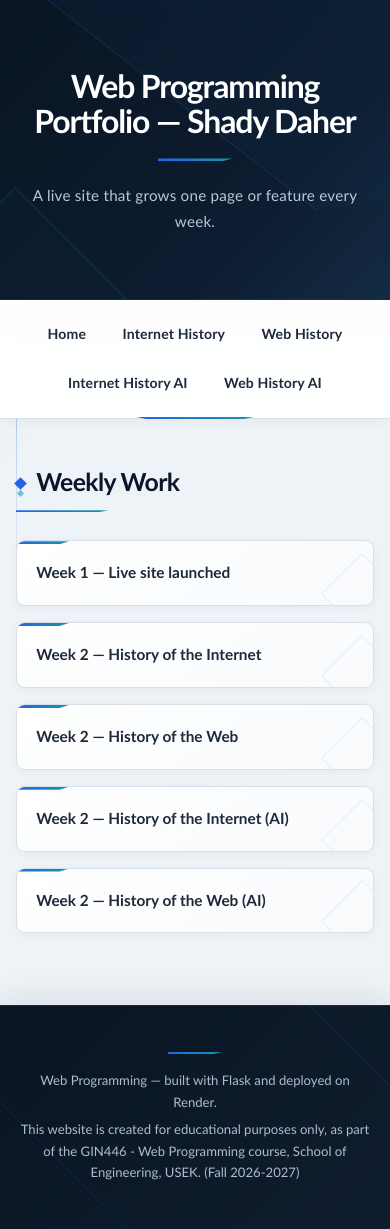
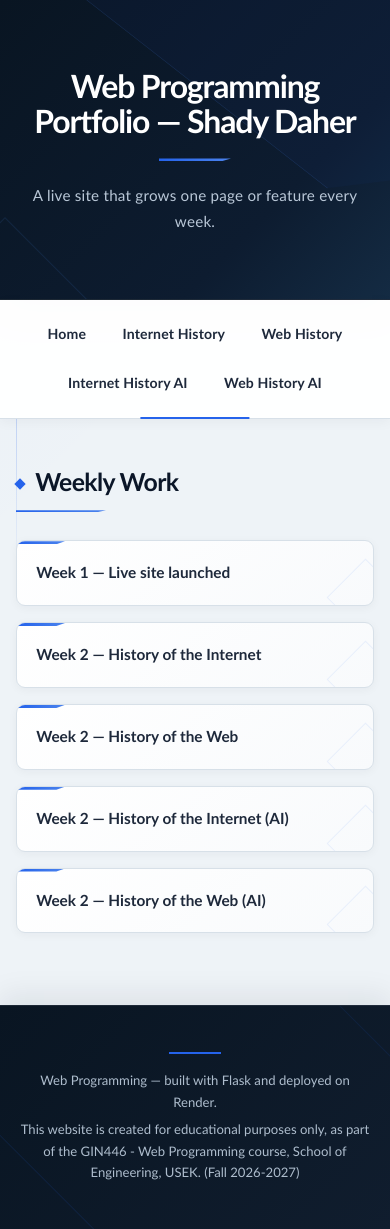
Before and after one commit to shady-daher/web-programming-site, a Flask app: page / in a window 390 px wide. Run offline with Flask 3, Linux system fonts and the light colour scheme.

```diff
--- a/static/style.css
+++ b/static/style.css
@@ -1,20 +1,15 @@
 /* =========================================================
    GIN446 WEB PROGRAMMING PORTFOLIO
-   Formal Engineering / Futuristic Technology Design
-   CSS-only redesign
+   Formal Engineering / Modern Technology Design
    ========================================================= */
 
 :root {
-    /* Core palette */
     --primary: #2563eb;
     --primary-dark: #1d4ed8;
 
     --navy: #0b1628;
     --navy-soft: #14243a;
     --charcoal: #1e293b;
-
-    --secondary-accent: #1597a5;
-    --secondary-accent-soft: #e9f7f8;
 
     --text: #263548;
     --muted-text: #68788b;
@@ -26,9 +21,8 @@
     --border: #d7e0e8;
     --border-strong: #c2cfdb;
 
-    /* Restrained gradients */
     --gradient-header:
-        linear-gradient(135deg, #091522 0%, #0d1c30 68%, #132b43 100%);
+        linear-gradient(135deg, #091522 0%, #0d1c30 70%, #142b43 100%);
 
     --gradient-footer:
         linear-gradient(135deg, #091522 0%, #101d2e 100%);
@@ -37,9 +31,8 @@
         linear-gradient(145deg, #ffffff 0%, #f8fafc 100%);
 
     --gradient-accent:
-        linear-gradient(90deg, #2563eb, #1597a5);
+        linear-gradient(90deg, #2563eb, #4b83ed);
 
-    /* Typography */
     --font-main:
         "Avenir Next",
         "Century Gothic",
@@ -101,7 +90,7 @@ body {
         linear-gradient(
             135deg,
             rgba(37, 99, 235, 0.025),
-            transparent 32%
+            transparent 35%
         ),
         var(--background);
 
@@ -166,29 +150,25 @@ body > header {
 }
 
 
-/* Large restrained geometric background plane */
+/* Subtle geometric background */
 
 body > header::before {
     content: "";
+
     position: absolute;
-    z-index: -2;
+    z-index: -1;
 
-    width: 440px;
-    height: 440px;
+    width: 420px;
+    height: 420px;
 
     top: -270px;
     right: -170px;
 
-    border: 1px solid rgba(75, 150, 230, 0.16);
+    border: 1px solid rgba(75, 130, 220, 0.14);
 
     transform: rotate(38deg);
 
-    background:
-        linear-gradient(
-            135deg,
-            rgba(37, 99, 235, 0.08),
-            rgba(21, 151, 165, 0.025)
-        );
+    background: rgba(37, 99, 235, 0.035);
 
     clip-path: polygon(
         18% 0,
@@ -201,24 +181,23 @@ body > header::before {
 }
 
 
-/* Secondary geometric structure */
+/* Small lower geometric detail */
 
 body > header::after {
     content: "";
+
     position: absolute;
     z-index: -1;
 
-    width: 180px;
-    height: 180px;
+    width: 130px;
+    height: 130px;
 
-    left: -75px;
-    bottom: -105px;
+    left: -60px;
+    bottom: -75px;
 
-    border: 1px solid rgba(21, 151, 165, 0.2);
+    border: 1px solid rgba(75, 130, 220, 0.13);
 
     transform: rotate(45deg);
-
-    background: rgba(21, 151, 165, 0.025);
 }
 
 
@@ -239,13 +218,14 @@ body > header h1 {
 }
 
 
-/* Small geometric line underneath title */
+/* Accent beneath title */
 
 body > header h1::after {
     content: "";
+
     display: block;
 
-    width: 74px;
+    width: 72px;
     height: 3px;
 
     margin: 1.25rem auto 1.35rem;
@@ -312,19 +292,12 @@ body > nav::before {
     left: 50%;
     bottom: -1px;
 
-    width: min(180px, 30%);
+    width: min(160px, 28%);
     height: 2px;
 
     transform: translateX(-50%);
 
-    background: var(--gradient-accent);
-
-    clip-path: polygon(
-        0 0,
-        100% 0,
-        92% 100%,
-        8% 100%
-    );
+    background: var(--primary);
 }
 
 
@@ -418,18 +388,15 @@ main::before {
     left: 0;
 
     width: 1px;
-    height: 180px;
+    height: 170px;
 
     background:
         linear-gradient(
             to bottom,
-            rgba(37, 99, 235, 0.28),
+            rgba(37, 99, 235, 0.22),
             transparent
         );
 }
-
-
-/* Main sections */
 
 main > section {
     position: relative;
@@ -469,21 +436,18 @@ main > section > header h2::before {
 
     display: inline-block;
 
-    width: 9px;
-    height: 9px;
+    width: 8px;
+    height: 8px;
 
     margin: 0 0.7rem 0.15rem 0;
 
     background: var(--primary);
 
     transform: rotate(45deg);
-
-    box-shadow:
-        7px 7px 0 -2px rgba(21, 151, 165, 0.55);
 }
 
 
-/* Heading underline */
+/* Heading accent line */
 
 main > section > h2::after,
 main > section > header h2::after {
@@ -491,7 +455,7 @@ main > section > header h2::after {
 
     display: block;
 
-    width: 92px;
+    width: 90px;
     height: 2px;
 
     margin-top: 0.85rem;
@@ -678,20 +606,11 @@ main aside::after {
     top: 0;
     right: 0;
 
-    width: 28px;
-    height: 28px;
+    width: 24px;
+    height: 24px;
 
-    border-top: 1px solid rgba(21, 151, 165, 0.35);
-    border-right: 1px solid rgba(21, 151, 165, 0.35);
-
-    clip-path: polygon(
-        0 0,
-        100% 0,
-        100% 100%,
-        70% 100%,
-        70% 30%,
-        0 30%
-    );
+    border-top: 1px solid rgba(37, 99, 235, 0.25);
+    border-right: 1px solid rgba(37, 99, 235, 0.25);
 }
 
 
@@ -764,11 +676,10 @@ main > section:first-child > ul {
 }
 
 
-/* Technical portfolio tile */
+/* Weekly Work tile */
 
 main > section:first-child > ul > li {
     position: relative;
-    isolation: isolate;
     overflow: hidden;
 
     min-width: 0;
@@ -789,18 +700,17 @@ main > section:first-child > ul > li {
 }
 
 
-/* Thin top accent */
+/* Tile accent */
 
 main > section:first-child > ul > li::before {
     content: "";
 
     position: absolute;
-    z-index: -1;
 
     top: 0;
     left: 0;
 
-    width: 52px;
+    width: 48px;
     height: 3px;
 
     background: var(--gradient-accent);
@@ -816,26 +726,24 @@ main > section:first-child > ul > li::before {
 }
 
 
-/* Small geometric corner */
+/* Very subtle corner shape */
 
 main > section:first-child > ul > li::after {
     content: "";
 
     position: absolute;
 
-    right: -18px;
-    bottom: -18px;
+    right: -20px;
+    bottom: -20px;
 
-    width: 58px;
-    height: 58px;
+    width: 55px;
+    height: 55px;
 
-    border: 1px solid rgba(37, 99, 235, 0.09);
+    border: 1px solid rgba(37, 99, 235, 0.08);
 
     transform: rotate(45deg);
 }
 
-
-/* Weekly tile hover */
 
 main > section:first-child > ul > li:hover {
     transform: translateY(-3px);
@@ -939,19 +845,16 @@ body > footer::before {
     position: absolute;
     z-index: -1;
 
-    width: 230px;
-    height: 230px;
+    width: 190px;
+    height: 190px;
 
-    left: -115px;
-    bottom: -150px;
+    left: -100px;
+    bottom: -130px;
 
-    border: 1px solid rgba(37, 99, 235, 0.15);
+    border: 1px solid rgba(37, 99, 235, 0.12);
 
     transform: rotate(45deg);
 }
-
-
-/* Footer right detail */
 
 body > footer::after {
     content: "";
@@ -959,13 +862,13 @@ body > footer::after {
     position: absolute;
     z-index: -1;
 
-    width: 150px;
-    height: 150px;
+    width: 100px;
+    height: 100px;
 
-    right: -75px;
-    top: -100px;
+    right: -50px;
+    top: -70px;
 
-    border: 1px solid rgba(21, 151, 165, 0.14);
+    border: 1px solid rgba(37, 99, 235, 0.1);
 
     transform: rotate(45deg);
 }
@@ -983,26 +886,19 @@ body > footer p {
 }
 
 
-/* Small footer accent */
+/* Footer accent */
 
 body > footer p:first-child::before {
     content: "";
 
     display: block;
 
-    width: 54px;
+    width: 52px;
     height: 2px;
 
     margin: 0 auto 1rem;
 
-    background: var(--gradient-accent);
-
-    clip-path: polygon(
-        0 0,
-        100% 0,
-        84% 100%,
-        0 100%
-    );
+    background: var(--primary);
 }
 
 
```
Also changed, not shown: other parts of static/style.css (+43 -103 lines).
